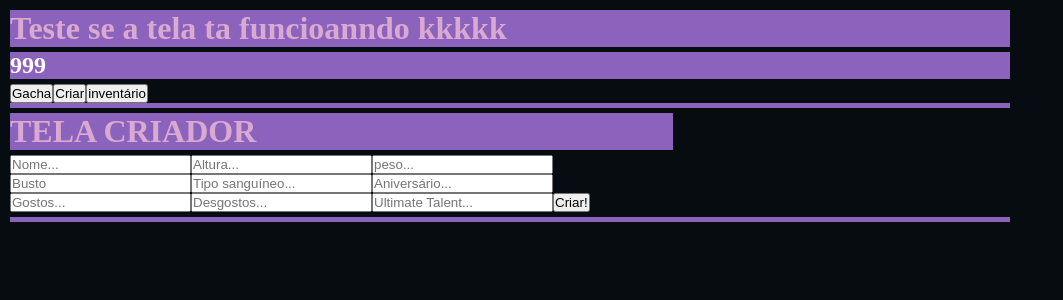
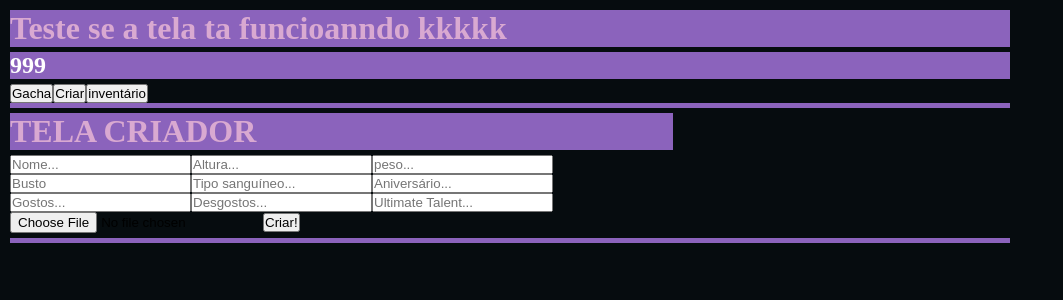
Before and after one commit to lucasbarbosa-bap/Gacharonpa, a React (Vite) app: page / in a window 1280 px wide. Both pictures are taken after a click on the button "Criar". Shown: the top 300 px of the page, without its empty margins (0-1063 px from the left). Built offline with nearby package versions, Linux system fonts and the light colour scheme.

Commit message:
Imagem adicionada ao input com sucesso, quero sumir 😣

```diff
--- a/src/components/TelaCriador.jsx
+++ b/src/components/TelaCriador.jsx
@@ -12,6 +12,7 @@ function TelaCriador(props) {
     const [gostos, setGostos] = useState("")
     const [desgostos, setDesgostos] = useState("")
     const [nota, setNota] = useState("")
+    const [img, setImg] = useState(null)
 
     const [cardGerado, setCardGerado] = useState(null)
 
@@ -23,7 +24,7 @@ function TelaCriador(props) {
             "id": 99,
             "nome": nome,
             "tier": "S",
-            "imagem": "",
+            "imagem": img,
             "altura": altura,
             "peso": peso,
             "busto": busto,
@@ -61,6 +62,7 @@ function TelaCriador(props) {
 
             <input type="text" value={nota} placeholder='Ultimate Talent...' onChange={(e) => setNota(e.target.value)} />
 
+            <input type="file" onChange={(e) => setImg(URL.createObjectURL(e.target.files[0]))} />
 
             <button onClick={criarCard}>Criar!</button>
 
```
